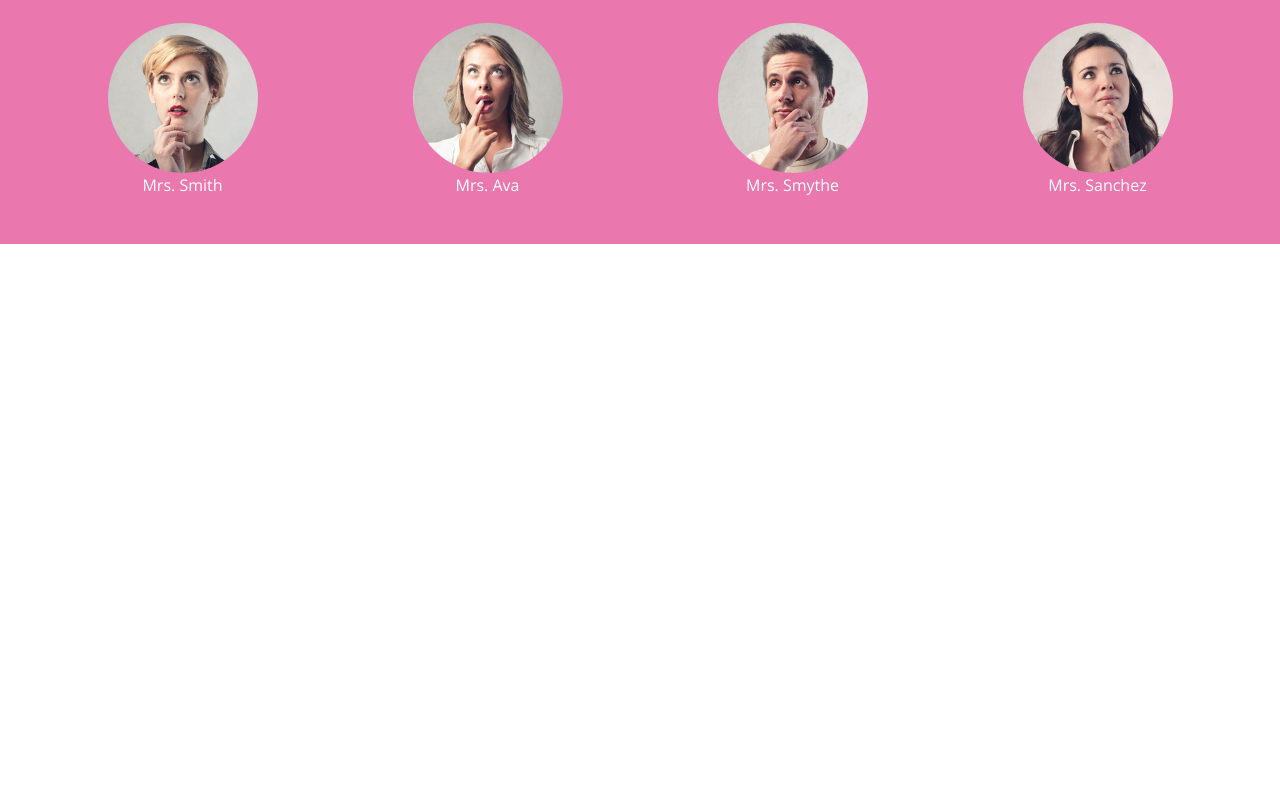
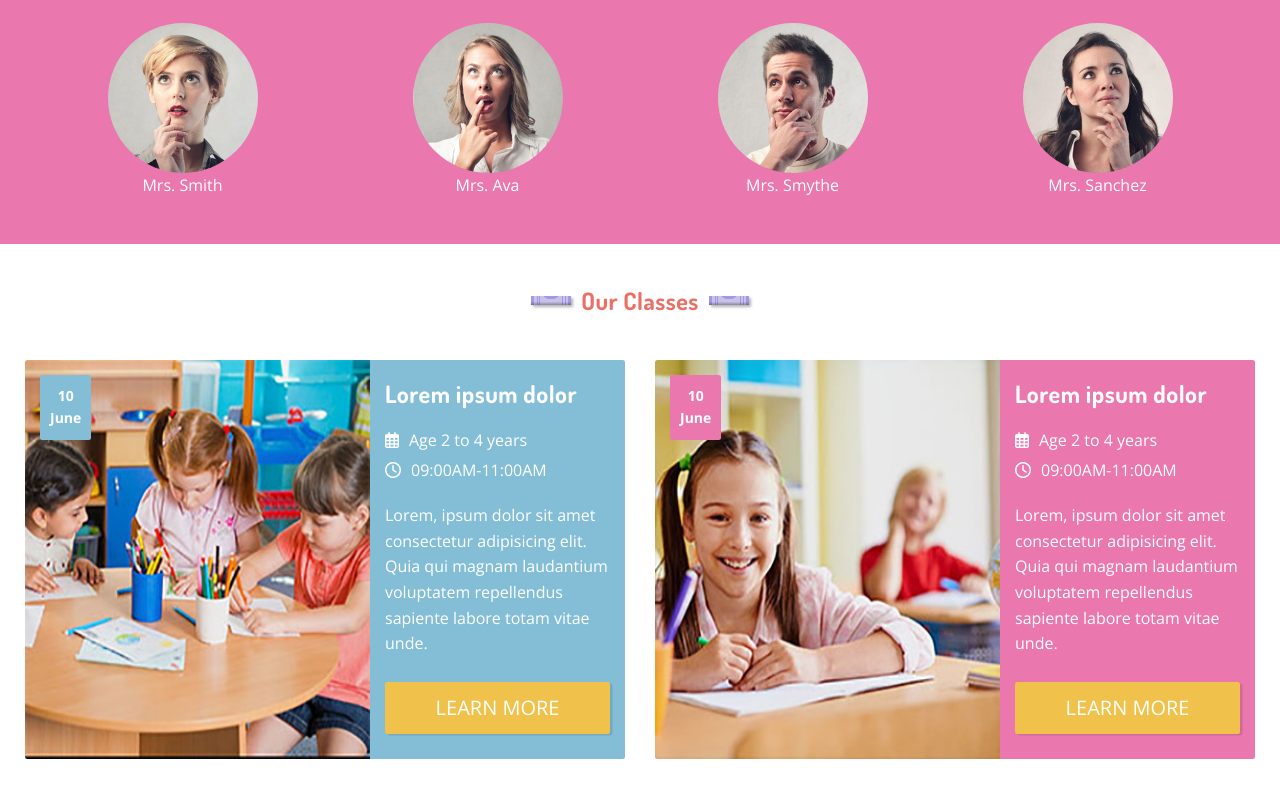
Before and after one commit to rakelbjork/G-uppgift, a plain HTML site: page index.html in a window 1280 px wide. Shown: the part 2000-2786 px from the top of the page. Before the commit the page ends 2282 px from the top, so only its background shows below. Drawn offline with nearby package versions, Linux system fonts and the light colour scheme.

Commit message:
Klasskort

```diff
--- a/css/base.css
+++ b/css/base.css
@@ -52,7 +52,7 @@
 
     /*SHADOWS*/
     --shadow-small-light: .15rem .15rem 0 rgba(0, 0, 0, 0.103);
-    --shadow-large-light: .25rem .15rem 0 rgba(0, 0, .1);
+    --shadow-large-light: .25rem .15rem 0 rgba(0, 0, 0, 0.11);
 
     /*BORDERS*/
     --border-xs-white: 0.1rem solid var(--color-white);
--- a/css/layout.css
+++ b/css/layout.css
@@ -1,5 +1,6 @@
 /*WIDTH*/
 .max-width { max-width: 192rem; }
+.card-width { max-width: 60rem;}
 
 /*POSITION*/
 .position-relative { position: relative !important;}
@@ -58,6 +59,7 @@
 .text-decoration-none { text-decoration: none;}
 .text-center { text-align: center;}
 .text-uppercase { text-transform: uppercase;}
+.text-bold { font-weight: bold;}
 
 .text-size-xxs { font-size: var(--display-xxs);}
 .text-size-xs { font-size: var(--display-xs);}
--- a/index.html
+++ b/index.html
@@ -291,7 +291,7 @@
     </section>
 
     <!-- Teachers -->
-    <div class="bg-cozy my-15 p-12">
+    <section class="bg-cozy my-15 p-12">
         <!--Teachers Heading -->
         <section class="d-flex justify-content-center align-items-center mt-4 mb-10">
             <div class="crayon" style="--crayon-color: #f0c24b; --crayon-paper-color: #f8e2ab; --crayon-line-color: #f0c24b;"></div>
@@ -318,8 +318,80 @@
                 <div>Mrs. Sanchez</div>
             </div>
         </div>
+    </section>
 
-    </div>
+    <!-- Our Classes Heading -->
+    <section class="d-flex justify-content-center align-items-center mt-15 mb-10">
+            <div class="crayon" style="--crayon-color: #a597e7; --crayon-paper-color: #c9c2e7; --crayon-line-color: #a597e7;"></div>
+            <h2 class="mx-4 text-danger">Our Classes</h2>
+            <div class="crayon" style="--crayon-color: #a597e7; --crayon-paper-color: #c9c2e7; --crayon-line-color: #a597e7;"></div>
+        </section>
 
+    <!-- Our Classes -->
+    <section class="mb-15">
+        <!-- Our Classes Container -->
+        <div class="d-flex justify-content-center flex-wrap text-white max-width mx-auto">
+            <!-- Classes Card -->
+            <div class="d-flex position-relative overflow-hidden border-radius m-6 card-width">
+                <img src="images/school images/images/events/events-img1.jpg" class="img-lg-width" alt="Children playing at school">
+                <div class="d-flex flex-column bg-info p-6">
+                    <h2 class="mb-6">Lorem ipsum dolor</h2>
+                    <div><i class="far fa-calendar-alt mr-4 mb-4"></i>Age 2 to 4 years</div>
+                    <div><i class="far fa-clock mr-4 mb-10"></i>09:00AM-11:00AM</div>
+                    <div class="mb-10">Lorem, ipsum dolor sit amet consectetur adipisicing elit. Quia qui magnam laudantium voluptatem repellendus sapiente labore totam vitae unde.</div>
+                    <a class="btn-warning text-size-lg text-uppercase text-center border-radius shadow-lg p-4 mb-4">Learn More</a>
+                </div>
+                <div class="d-flex flex-column justify-content-center align-items-center bg-info position-absolute m-6 p-4 text-bold text-size-xs lh-md border-radius">
+                    <div>10</div>
+                    <div>June</div>
+                </div>
+            </div>
+            <!-- Classes Card -->
+            <div class="d-flex position-relative overflow-hidden border-radius m-6 card-width">
+                <img src="images/school images/images/events/events-img2.jpg" class="img-lg-width" alt="Children playing at school">
+                <div class="d-flex flex-column bg-cozy p-6">
+                    <h2 class="mb-6">Lorem ipsum dolor</h2>
+                    <div><i class="far fa-calendar-alt mr-4 mb-4"></i>Age 2 to 4 years</div>
+                    <div><i class="far fa-clock mr-4 mb-10"></i>09:00AM-11:00AM</div>
+                    <div class="mb-10">Lorem, ipsum dolor sit amet consectetur adipisicing elit. Quia qui magnam laudantium voluptatem repellendus sapiente labore totam vitae unde.</div>
+                    <a class="btn-warning text-size-lg text-uppercase text-center border-radius shadow-lg p-4 mb-4">Learn More</a>
+                </div>
+                <div class="d-flex flex-column justify-content-center align-items-center bg-cozy position-absolute m-6 p-4 text-bold text-size-xs lh-md border-radius">
+                    <div>10</div>
+                    <div>June</div>
+                </div>
+            </div>
+            <!-- Classes Card -->
+            <div class="d-flex position-relative overflow-hidden border-radius m-6 card-width">
+                <img src="images/school images/images/events/events-img3.jpg" class="img-lg-width" alt="Children playing at school">
+                <div class="d-flex flex-column bg-primary p-6">
+                    <h2 class="mb-6">Lorem ipsum dolor</h2>
+                    <div><i class="far fa-calendar-alt mr-4 mb-4"></i>Age 2 to 4 years</div>
+                    <div><i class="far fa-clock mr-4 mb-10"></i>09:00AM-11:00AM</div>
+                    <div class="mb-10">Lorem, ipsum dolor sit amet consectetur adipisicing elit. Quia qui magnam laudantium voluptatem repellendus sapiente labore totam vitae unde.</div>
+                    <a class="btn-warning text-size-lg text-uppercase text-center border-radius shadow-lg p-4 mb-4">Learn More</a>
+                </div>
+                <div class="d-flex flex-column justify-content-center align-items-center bg-primary position-absolute m-6 p-4 text-bold text-size-xs lh-md border-radius">
+                    <div>10</div>
+                    <div>June</div>
+                </div>
+            </div>
+            <!-- Classes Card -->
+            <div class="d-flex position-relative overflow-hidden border-radius m-6 card-width">
+                <img src="images/school images/images/events/events-img4.jpg" class="img-lg-width" alt="Children playing at school">
+                <div class="d-flex flex-column bg-warning p-6">
+                    <h2 class="mb-6">Lorem ipsum dolor</h2>
+                    <div><i class="far fa-calendar-alt mr-4 mb-4"></i>Age 2 to 4 years</div>
+                    <div><i class="far fa-clock mr-4 mb-10"></i>09:00AM-11:00AM</div>
+                    <div class="mb-10">Lorem, ipsum dolor sit amet consectetur adipisicing elit. Quia qui magnam laudantium voluptatem repellendus sapiente labore totam vitae unde.</div>
+                    <a class="btn-warning text-size-lg text-uppercase text-center border-radius shadow-lg p-4 mb-4">Learn More</a>
+                </div>
+                <div class="d-flex flex-column justify-content-center align-items-center bg-warning position-absolute m-6 p-4 text-bold text-size-xs lh-md border-radius">
+                    <div>10</div>
+                    <div>June</div>
+                </div>
+            </div>
+        </div>
+    </section>
 </body>
 </html>
```
